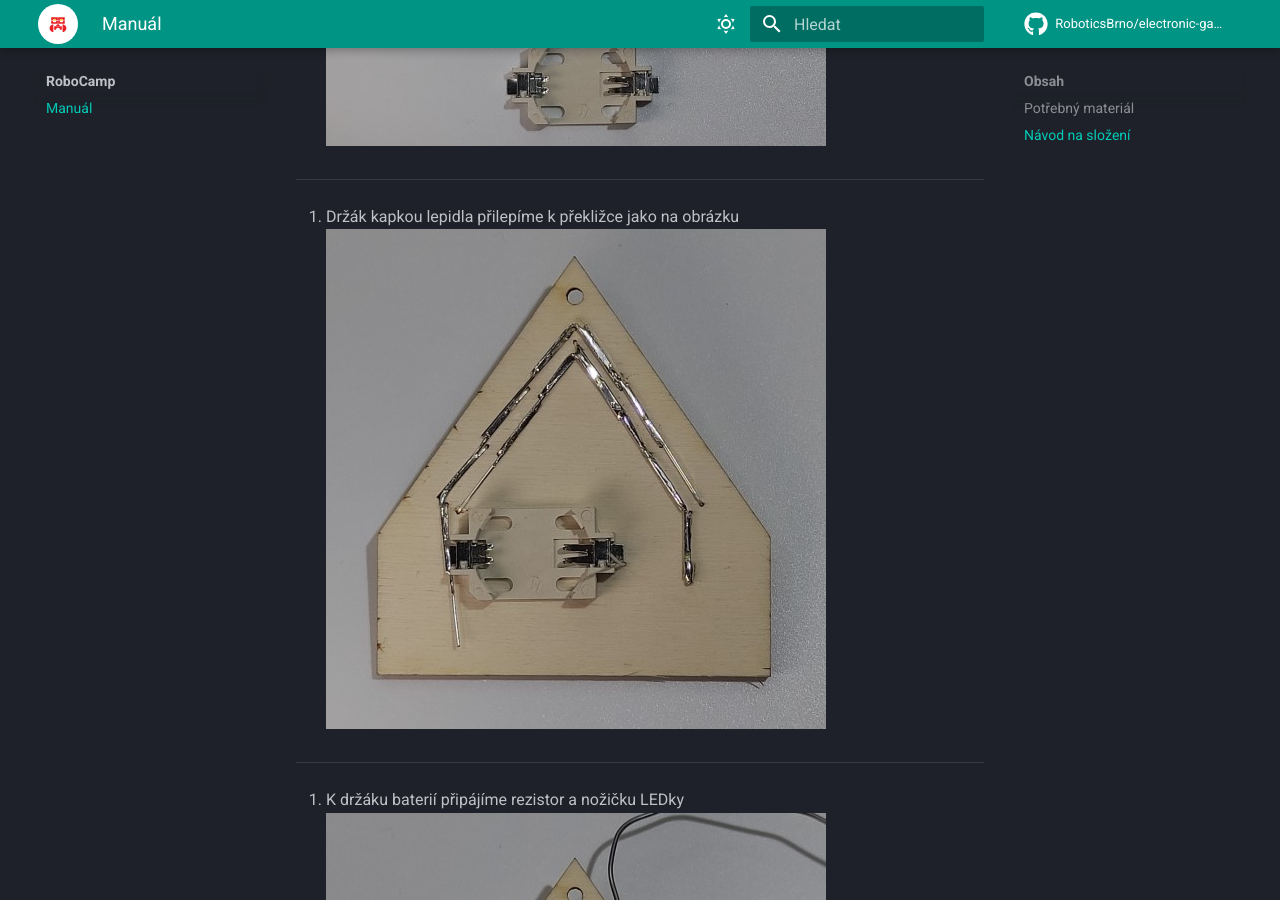
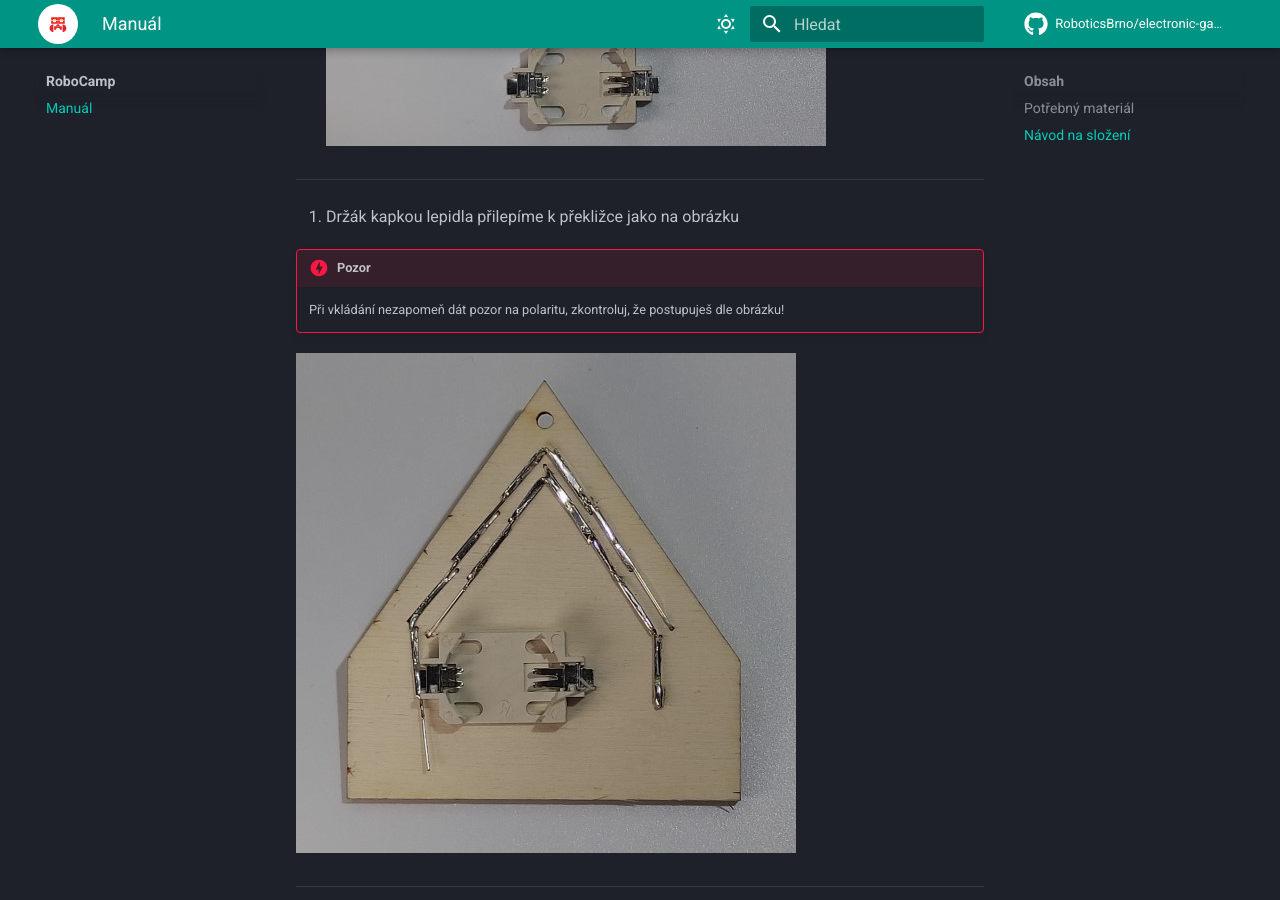
Before and after one commit to RoboticsBrno/electronic-gadgets, an MkDocs documentation site: the page built from gadgets/roboCamp/manual.md, in a window 1280 px wide and 900 px high, scrolled down 9545 px. Built offline with MkDocs 1.6.1 and Material for MkDocs 9.7.7, drawn with Linux system fonts in a browser that asks for light colours; comment, search, counter and statistics services are not loaded.

Commit message:
Přidání upozornění na polaritu baterie

```diff
--- a/gadgets/roboCamp/manual.md
+++ b/gadgets/roboCamp/manual.md
@@ -79,6 +79,8 @@
 <hr>
 
 16. Držák kapkou lepidla přilepíme k překližce jako na obrázku<br>
+!!! Pozor danger
+    Při vkládání nezapomeň dát pozor na polaritu, zkontroluj, že postupuješ dle obrázku!
 ![Přilepení držáku na baterii](assets/roboSvit-assembly/photo/roboSvit-assembly-16.jpg)<br>
 <hr>
 
```
